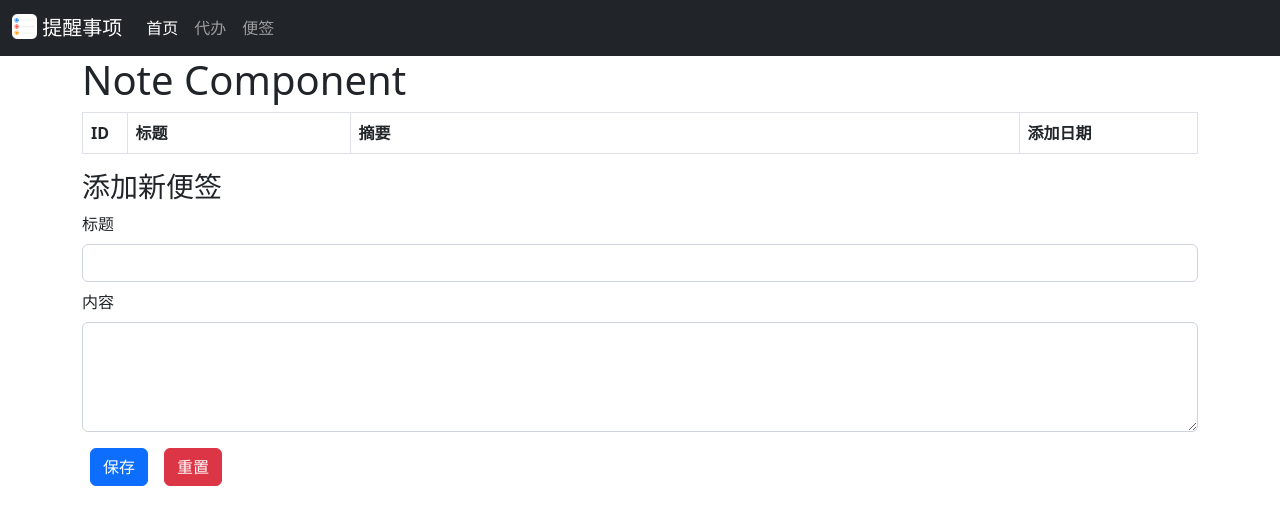
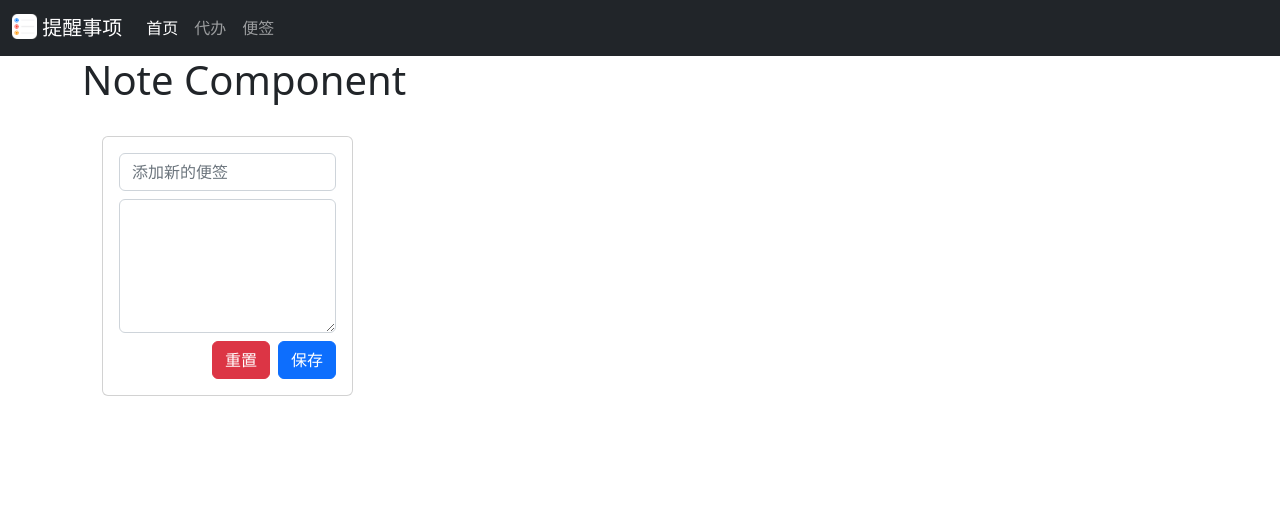
Before and after one commit to ChrisKimZHT/Todo-List-Frontend, a React (Create React App) app: page /note in a window 1280 px wide. Shown: the top 524 px of the page. Built offline with nearby package versions, Linux system fonts and the light colour scheme.

Commit message:
[refactor]: 使用卡片展示便签

```diff
--- a/src/components/reminder.css
+++ b/src/components/reminder.css
@@ -1,25 +1,15 @@
-table {
-    table-layout: fixed;
-}
-
-td {
+.card-title {
+    min-height: calc(1em);
     white-space: nowrap;
     overflow: hidden;
     text-overflow: ellipsis;
 }
 
-th:nth-child(1) {
-    width: 4%;
+.card-text {
+    display: -webkit-box;
+    -webkit-line-clamp: 8;
+    -webkit-box-orient: vertical;
+    min-height: calc(1em * 8 * 1.5);
+    overflow: hidden;
+    text-overflow: ellipsis;
 }
-
-th:nth-child(2) {
-    width: 20%;
-}
-
-th:nth-child(3) {
-    width: 60%;
-}
-
-th:nth-child(4) {
-    width: 16%;
-}
--- a/src/components/reminder.jsx
+++ b/src/components/reminder.jsx
@@ -34,36 +34,28 @@ class Reminder extends Component {
     render() {
         return (
             <React.Fragment>
-                <table className="table table-striped table-bordered table-hover">
-                    <thead>
-                        <tr>
-                            <th scope="col">ID</th>
-                            <th scope="col">标题</th>
-                            <th scope="col">摘要</th>
-                            <th scope="col">添加日期</th>
-                        </tr>
-                    </thead>
-                    <tbody> {this.props.reminderData.map(x =>
-                        <tr key={x.id}>
-                            <th scope="row">{x.id}</th>
-                            <td>{x.title}</td>
-                            <td>{x.content}</td>
-                            <td>{x.date.format('YYYY-MM-DD HH:mm')}</td>
-                        </tr>
+                <div className="row row-cols-1 row-cols-md-4 g-4 m-2">
+                    {this.props.reminderData.map(x =>
+                        <div className="col">
+                            <div className="card">
+                                <div className="card-body">
+                                    <h4 className="card-title">{x.title}</h4>
+                                    <p className="card-text">{x.content}</p>
+                                </div>
+                            </div>
+                        </div>
                     )}
-                    </tbody>
-                </table>
-                <h3>添加新便签</h3>
-                <div className="mb-2">
-                    <label htmlFor="title" className="form-label">标题</label>
-                    <input type="text" className="form-control" id="title" value={this.state.inputTitle} onChange={(val) => this.inputTitleChange(val)} />
+                    <div className="col">
+                        <div className="card">
+                            <div className="card-body">
+                                <input type="text" className="form-control" placeholder="添加新的便签" value={this.state.inputTitle} onChange={(val) => this.inputTitleChange(val)} />
+                                <textarea className="form-control mt-2" rows="5" value={this.state.inputContent} onChange={(val) => this.inputContentChange(val)}></textarea>
+                                <button type="button" className="btn btn-primary ms-2 mt-2 float-end" onClick={this.handleAdd}>保存</button>
+                                <button type="button" className="btn btn-danger ms-2 mt-2 float-end" onClick={this.handleReset}>重置</button>
+                            </div>
+                        </div>
+                    </div>
                 </div>
-                <div className="mb-2">
-                    <label htmlFor="content" className="form-label">内容</label>
-                    <textarea className="form-control" id="content" rows="4" value={this.state.inputContent} onChange={(val) => this.inputContentChange(val)}></textarea>
-                </div>
-                <button type="button" className="btn btn-primary m-2" onClick={this.handleAdd}>保存</button>
-                <button type="button" className="btn btn-danger m-2" onClick={this.handleReset}>重置</button>
             </React.Fragment>
         );
     }
```
Also changed, not shown: 1 other file (tests, documents, lock files or other folders).
